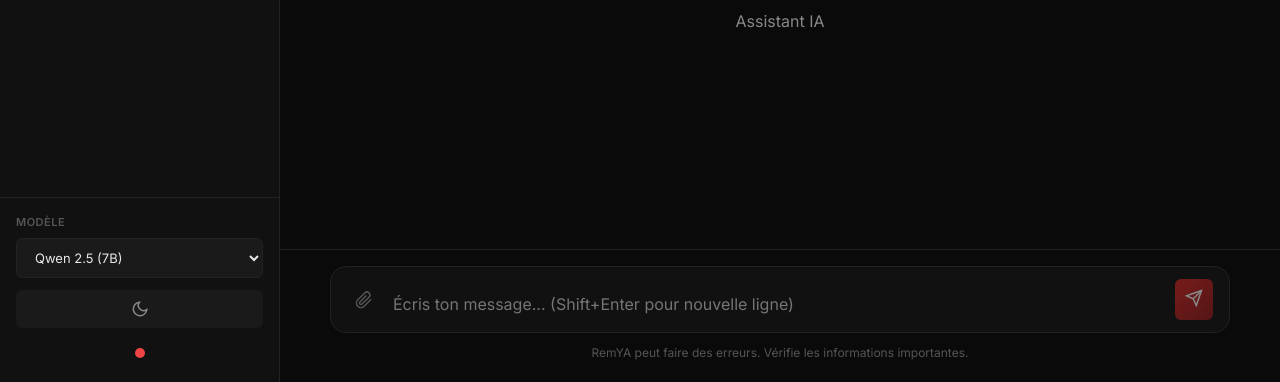
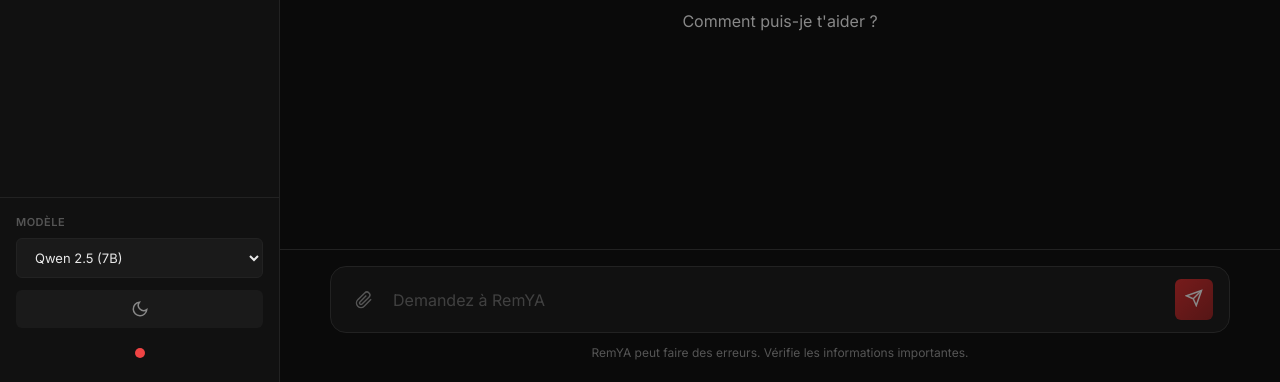
Before and after one commit to reperret/remya, a plain HTML site: page index.html in a window 1280 px wide. Shown: the part 418-800 px from the top of the page. Drawn offline with nearby package versions, Linux system fonts and the light colour scheme; no server answers.

Commit message:
Update placeholder and welcome message

```diff
--- a/css/style.css
+++ b/css/style.css
@@ -875,10 +875,17 @@ kbd {
     flex: 1;
     background: transparent;
     border: none;
-    padding: 4px 0;
+    padding: 8px 0;
     resize: none;
     max-height: 200px;
     line-height: 1.5;
+    display: flex;
+    align-items: center;
+}
+
+.input-container textarea::placeholder {
+    color: var(--text-muted);
+    opacity: 0.7;
 }
 
 .input-container textarea:focus {
--- a/index.html
+++ b/index.html
@@ -97,8 +97,8 @@
             <!-- Welcome Screen -->
             <div class="welcome" id="welcome">
                 <div class="welcome-icon">⚡</div>
-                <h1>RemYA</h1>
-                <p class="welcome-subtitle">Assistant IA</p>
+                <h1>Salut jeune ami</h1>
+                <p class="welcome-subtitle">Comment puis-je t'aider ?</p>
             </div>
 
             <!-- Messages Container -->
@@ -117,7 +117,7 @@
                 </div>
                 <textarea
                     id="messageInput"
-                    placeholder="Écris ton message... (Shift+Enter pour nouvelle ligne)"
+                    placeholder="Demandez à RemYA"
                     rows="1"
                 ></textarea>
                 <div class="input-actions-right">
```
